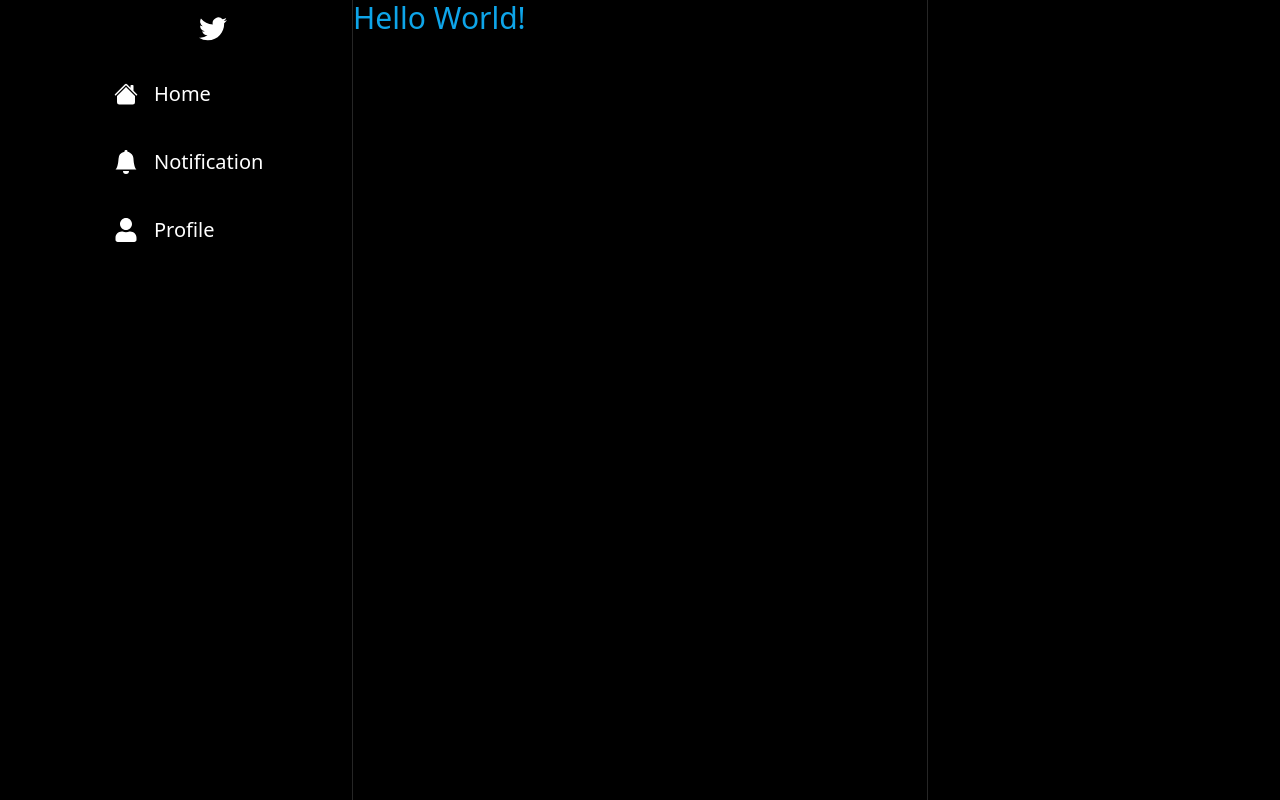
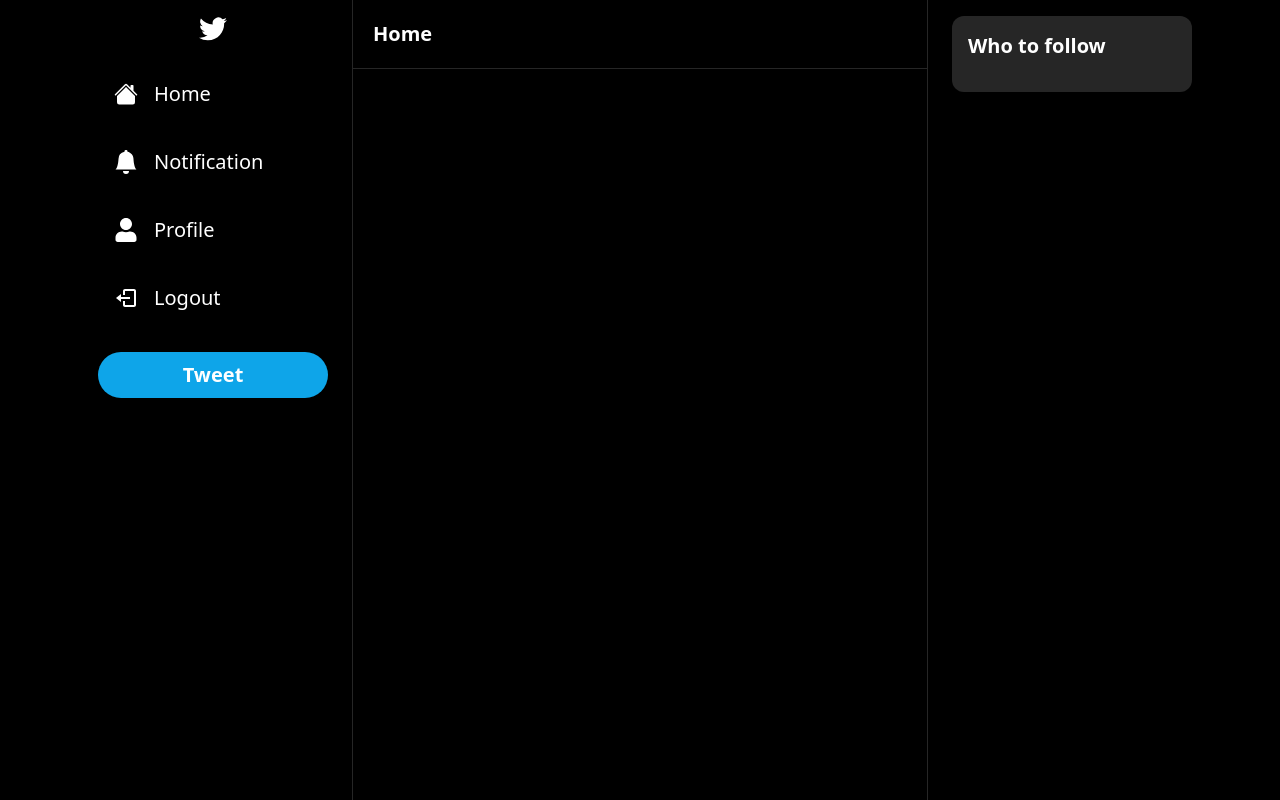
Before and after one commit to AVViktoria/tweeter-clone-project, a Next.js app in the folder tweeter-clone/: page / in a window 1280 px wide. Built offline with nearby package versions, Linux system fonts and the light colour scheme.

Commit message:
feat: create SideBar, FollowBar, Header in index.tsx

```diff
--- /dev/null
+++ b/tweeter-clone/components/Header.tsx
@@ -0,0 +1,41 @@
+import { useRouter } from "next/router";
+import { useCallback } from "react";
+import {BiArrowBack} from "react-icons/bi";
+
+
+
+interface HeaderProps{
+  label: string;
+  showBackArrow?: boolean;
+}
+
+
+const Header: React.FC<HeaderProps> = ({label, showBackArrow}) => {
+  const router = useRouter();
+  const handleBack = useCallback(() => {
+    router.back();
+  }, [router]);
+
+  return (
+    <div className="border-b-[1px] border-neutral-800 p-5">
+      <div className="flex flex-row items-center gap-2">
+        {showBackArrow && (
+          <BiArrowBack
+            onClick={handleBack}
+            color="white"
+            size={20}
+            className="
+            cursor-pointer
+              hover:opacity-70
+              transition"
+          />
+)}
+        <h1 className="text-white text-xl font-semibold">{ label}</h1>
+      </div>
+
+
+</div>
+  )
+}
+
+export default Header;
--- a/tweeter-clone/components/Layout.tsx
+++ b/tweeter-clone/components/Layout.tsx
@@ -1,5 +1,6 @@
 import React from "react";
 import Sidebar from "./layout/Sidebar";
+import FollowBar from "./layout/FollowBar";
 
 interface LayoutProps {
   children: React.ReactNode;
@@ -19,6 +20,7 @@
           ">
             {children}
           </div>
+          <FollowBar/>
         </div>
       </div>
     </div>
--- /dev/null
+++ b/tweeter-clone/components/layout/FollowBar.tsx
@@ -0,0 +1,21 @@
+import { useRouter } from "next/router";
+
+
+const FollowBar = () => {
+  const router = useRouter();
+  return (
+    <div
+      className="px-6 py-4 hidden lg:block"
+    >
+      <div className="bg-neutral-800 rounded-xl p-4">
+        <h2 className="text-white text-xl font-semibold ">Who to follow</h2>
+        <div className="flex flex-col gap-6 mt-4">
+           {/* todo users list */}
+          </div>
+      </div>
+
+    </div>
+  );
+};
+
+export default FollowBar;
--- a/tweeter-clone/components/layout/Sidebar.tsx
+++ b/tweeter-clone/components/layout/Sidebar.tsx
@@ -1,10 +1,12 @@
 import { BsHouseFill, BsBellFill } from "react-icons/bs";
 import { FaUser } from "react-icons/fa";
+import { BiLogOut } from "react-icons/bi";
+
 
 
 import SidebarItem from "./SidebarItem";
 import SidebarLogo from "./SidebarLogo";
-
+import SidebarTweetButton from "./SidebarTweetButton";
 
 const Sidebar = () => {
   const items = [
@@ -37,6 +39,10 @@
                 label={item.label}
               />
             ))}
+          <SidebarItem onClick={()=>{}}
+                icon={BiLogOut} label="Logout"
+          />
+          <SidebarTweetButton/>
         </div>
       </div>
     </div>
--- /dev/null
+++ b/tweeter-clone/components/layout/SidebarTweetButton.tsx
@@ -0,0 +1,53 @@
+import { useRouter } from "next/router";
+import { FaFeather } from "react-icons/fa";
+
+const SidebarTweetButton = () => {
+  const router = useRouter();
+  return (
+    <div onClick={() => router.push("./")}>
+      <div
+        className="
+      mt-6
+        lg:hidden
+        rounded-full
+        h-14
+        w-14
+        p-4
+        flex
+        items-center
+        justify-center
+        bg-sky-500
+        hover:bg-opacity-80
+        transition
+        cursor-pointer"
+      >
+        <FaFeather size={24} color="white" />
+      </div>
+      <div className="
+        mt-6
+        hidden
+        lg:block
+        px-4
+        py-2
+        rounded-full
+        bg-sky-500
+        hover:bg-opacity-90
+        cursor-pointer
+      ">
+        <p
+          className="
+            hidden
+            lg:block
+            text-center
+            font-semibold
+            text-white
+            text-[20px]
+        ">
+          Tweet
+        </p>
+      </div>
+    </div>
+  );
+};
+
+export default SidebarTweetButton;
--- a/tweeter-clone/pages/index.tsx
+++ b/tweeter-clone/pages/index.tsx
@@ -1,7 +1,10 @@
+import Header from "@/components/Header"
+
+
 export default function Home() {
   return (
-    <div className = "text-3xl text-sky-500">
-      Hello World!
-    </div>
+    <>
+      <Header label ="Home"/>
+    </>
   )
 }
```
